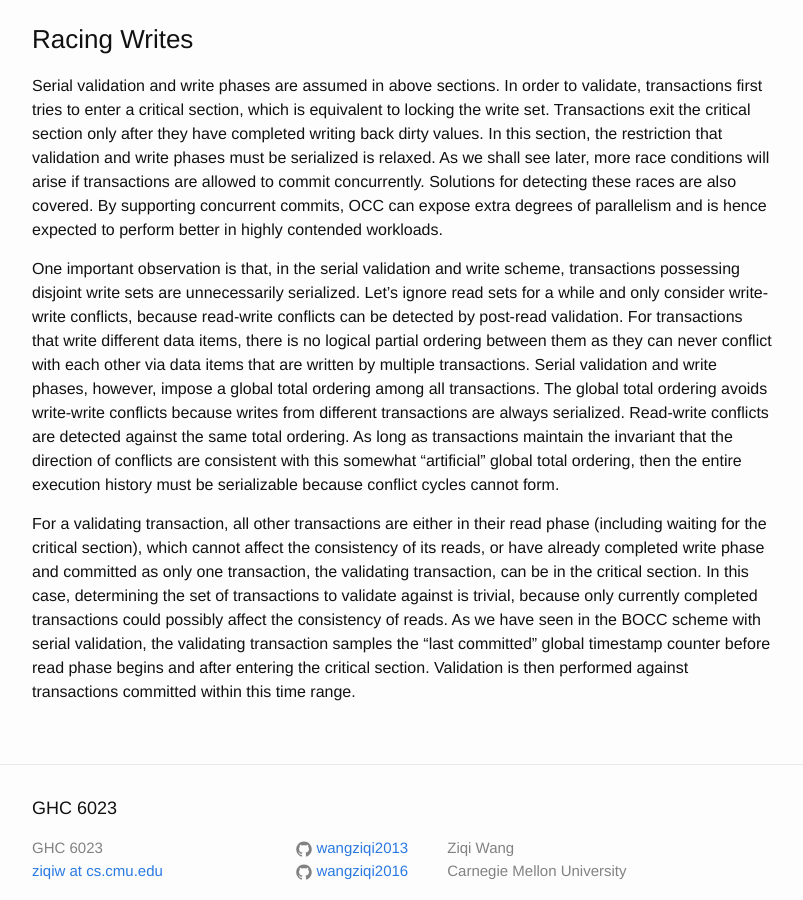
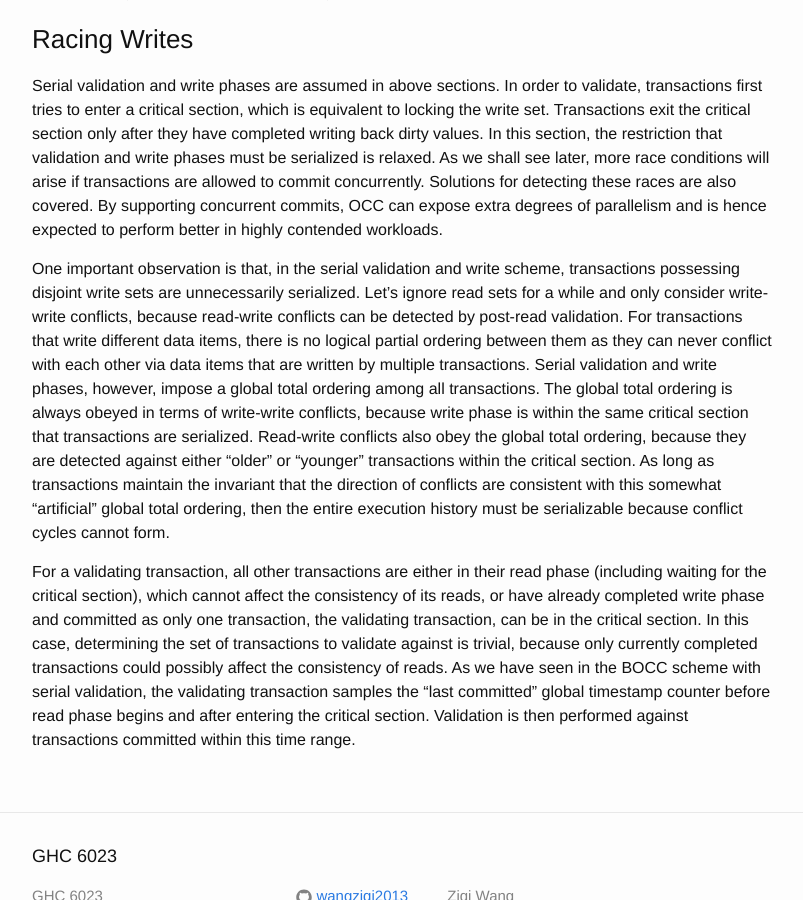
Before and after one commit to wangziqi2013/wangziqi2013.github.io, a Jekyll site: the page built from _posts/2018-03-21-Analyzing-OCC-Anomalies-and-Solutions.markdown, in a window 1280 px wide and 900 px high, scrolled down 7257 px. Shown: the whole window, without its empty margins (238-1041 px from the left). Built offline with Jekyll 4.4.1, drawn with Linux system fonts in a browser that asks for light colours.

Commit message:
Small change

```diff
--- a/_posts/2018-03-21-Analyzing-OCC-Anomalies-and-Solutions.markdown
+++ b/_posts/2018-03-21-Analyzing-OCC-Anomalies-and-Solutions.markdown
@@ -317,10 +317,12 @@ sets are unnecessarily serialized. Let's ignore read sets for a while and only c
 because read-write conflicts can be detected by post-read validation. For transactions that write different data items,
 there is no logical partial ordering between them as they can never conflict with each other via data items
 that are written by multiple transactions. Serial validation and write phases, however, impose a global total ordering
-among all transactions. The global total ordering avoids write-write conflicts because writes from different transactions
-are always serialized. Read-write conflicts are detected against the same total ordering. As long as transactions maintain
-the invariant that the direction of conflicts are consistent with this somewhat "artificial" global total ordering, then
-the entire execution history must be serializable because conflict cycles cannot form.
+among all transactions. The global total ordering is always obeyed in terms of write-write conflicts, because write
+phase is within the same critical section that transactions are serialized. Read-write conflicts also obey the global
+total ordering, because they are detected against either "older" or "younger" transactions within the critical section.
+As long as transactions maintain the invariant that the direction of conflicts are consistent
+with this somewhat "artificial" global total ordering, then the entire execution history must be serializable because
+conflict cycles cannot form.
 
 For a validating transaction, all other transactions are either in their read phase (including waiting for the critical
 section), which cannot affect the consistency of its reads, or have already completed write phase and committed as only
```
